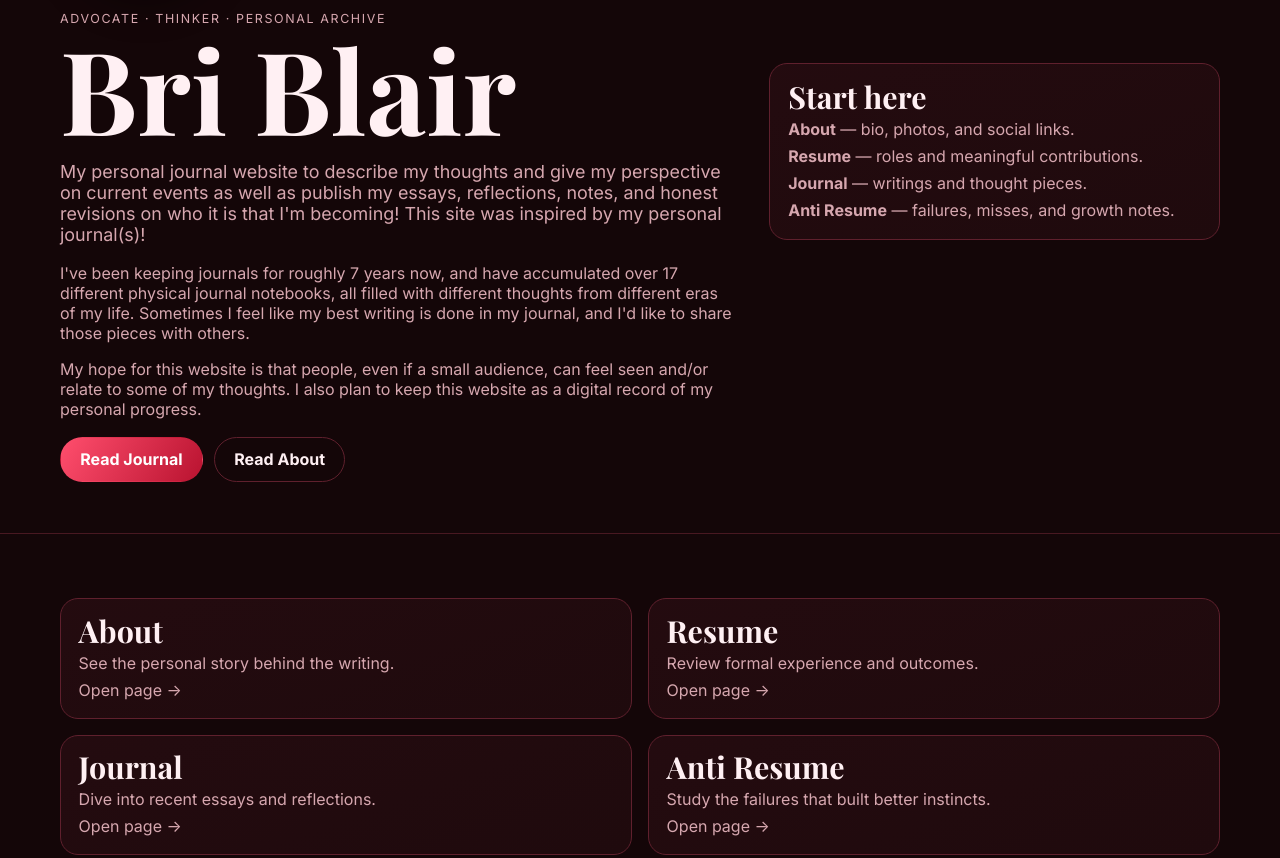
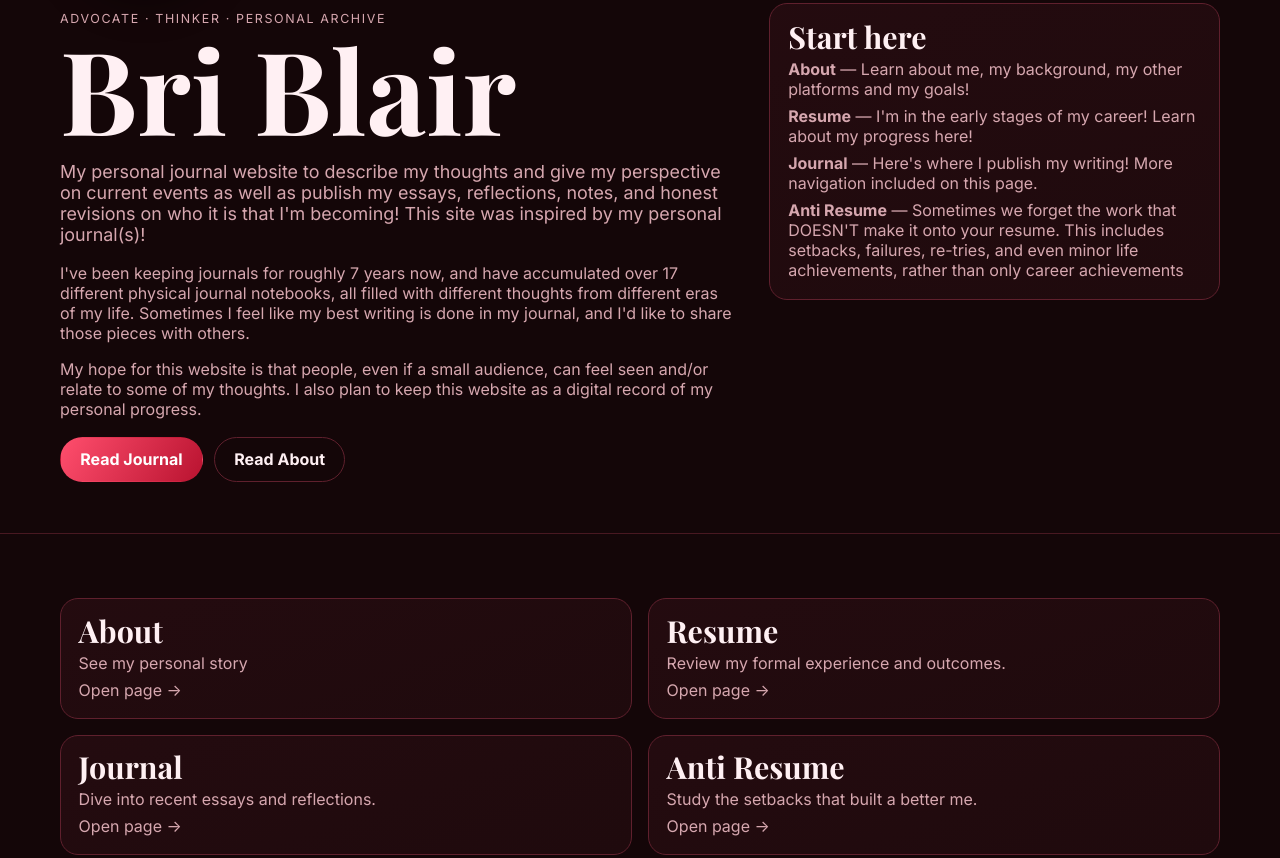
Before and after one commit to the-bri-blair/bri-blair-journal, a plain HTML site: page index.html in a window 1280 px wide. Shown: the part 326-1184 px from the top of the page. Drawn offline with nearby package versions, Linux system fonts and the light colour scheme.

Commit message:
Update index.html

```diff
--- a/index.html
+++ b/index.html
@@ -46,20 +46,21 @@
       <aside class="hero-panel">
         <article class="card">
           <h3>Start here</h3>
-          <p><strong>About</strong> — bio, photos, and social links.</p>
-          <p><strong>Resume</strong> — roles and meaningful contributions.</p>
-          <p><strong>Journal</strong> — writings and thought pieces.</p>
-          <p><strong>Anti Resume</strong> — failures, misses, and growth notes.</p>
+          <p><strong>About</strong> — Learn about me, my background, my other platforms and my goals!</p>
+          <p><strong>Resume</strong> — I'm in the early stages of my career! Learn about my progress here!</p>
+          <p><strong>Journal</strong> — Here's where I publish my writing! More navigation included on this page.</p>
+          <p><strong>Anti Resume</strong> — Sometimes we forget the work that DOESN'T make it onto your resume. This includes setbacks,
+          failures, re-tries, and even minor life achievements, rather than only career achievements</p>
         </article>
       </aside>
     </main>
 
     <section class="section">
       <div class="container grid-2">
-        <article class="card"><h3>About</h3><p>See the personal story behind the writing.</p><p><a href="about.html">Open page →</a></p></article>
-        <article class="card"><h3>Resume</h3><p>Review formal experience and outcomes.</p><p><a href="resume.html">Open page →</a></p></article>
+        <article class="card"><h3>About</h3><p>See my personal story</p><p><a href="about.html">Open page →</a></p></article>
+        <article class="card"><h3>Resume</h3><p>Review my formal experience and outcomes.</p><p><a href="resume.html">Open page →</a></p></article>
         <article class="card"><h3>Journal</h3><p>Dive into recent essays and reflections.</p><p><a href="journal.html">Open page →</a></p></article>
-        <article class="card"><h3>Anti Resume</h3><p>Study the failures that built better instincts.</p><p><a href="anti-resume.html">Open page →</a></p></article>
+        <article class="card"><h3>Anti Resume</h3><p>Study the setbacks that built a better me.</p><p><a href="anti-resume.html">Open page →</a></p></article>
       </div>
     </section>
 
```
